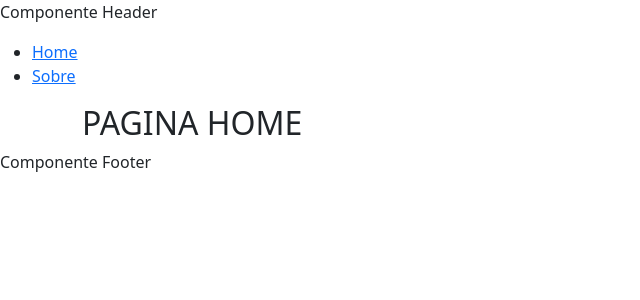
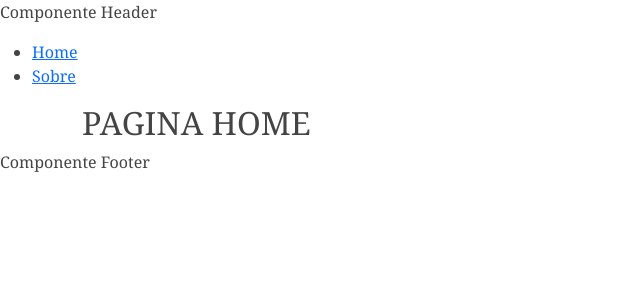
Before and after one commit to ernestopcaraujo/projectReviewAngular, an Angular app in the folder moments/: page / in a window 1280 px wide. Shown: the top 300 px of the page, without its empty margins (0-640 px from the left). Built offline with nearby package versions, Linux system fonts and the light colour scheme.

Commit message:
feat: Added global styles

```diff
--- a/moments/src/styles.css
+++ b/moments/src/styles.css
@@ -1 +1,18 @@
-/* You can add global styles to this file, and also import other style files */
+*{
+  padding: 0;
+  margin: 0;
+  font-family: Cambria;
+  /* com o parâmetro abaixo os elementos de input não passarão do tamanho desejado */
+  box-sizing: border-box;
+  color: #444;
+}
+
+a{
+  text-decoration: none;
+  color:#444;
+  transition: 0.4s;
+}
+
+a:hover{
+  color:#dec129;
+}
```
